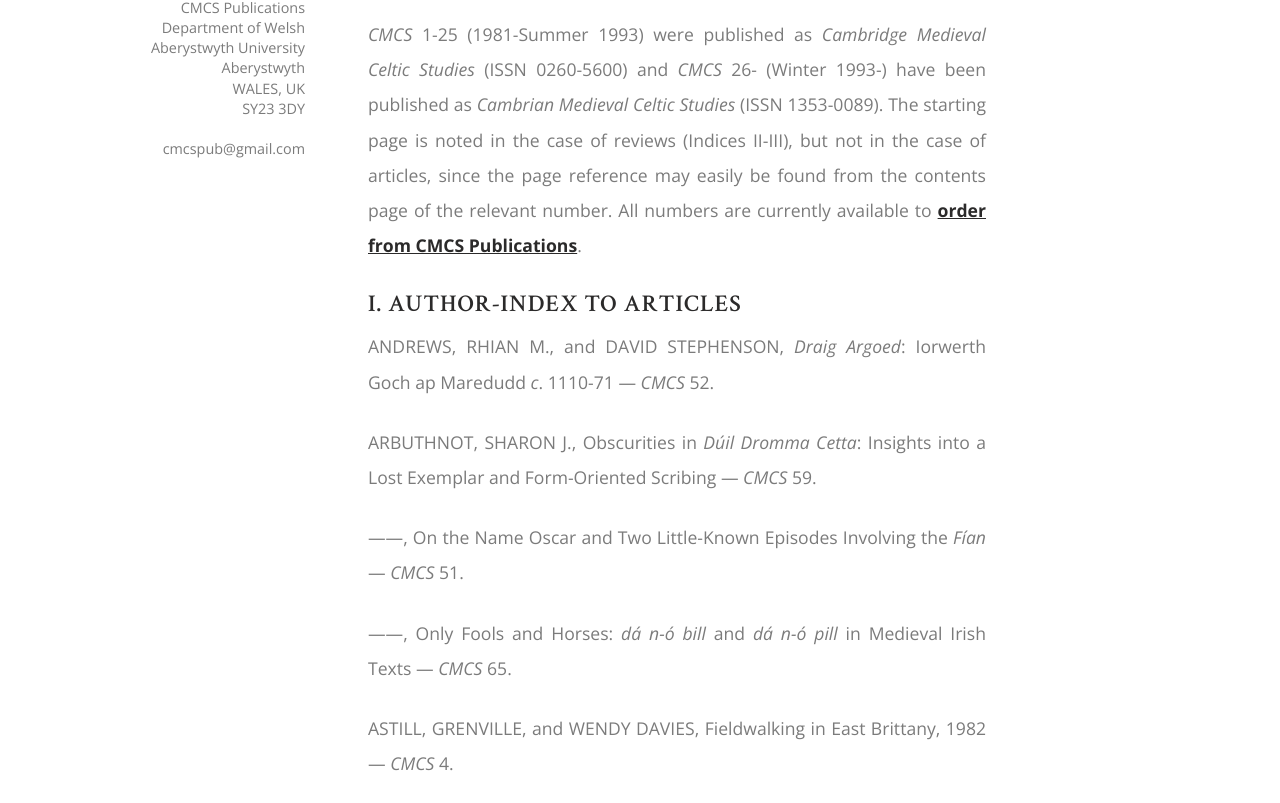
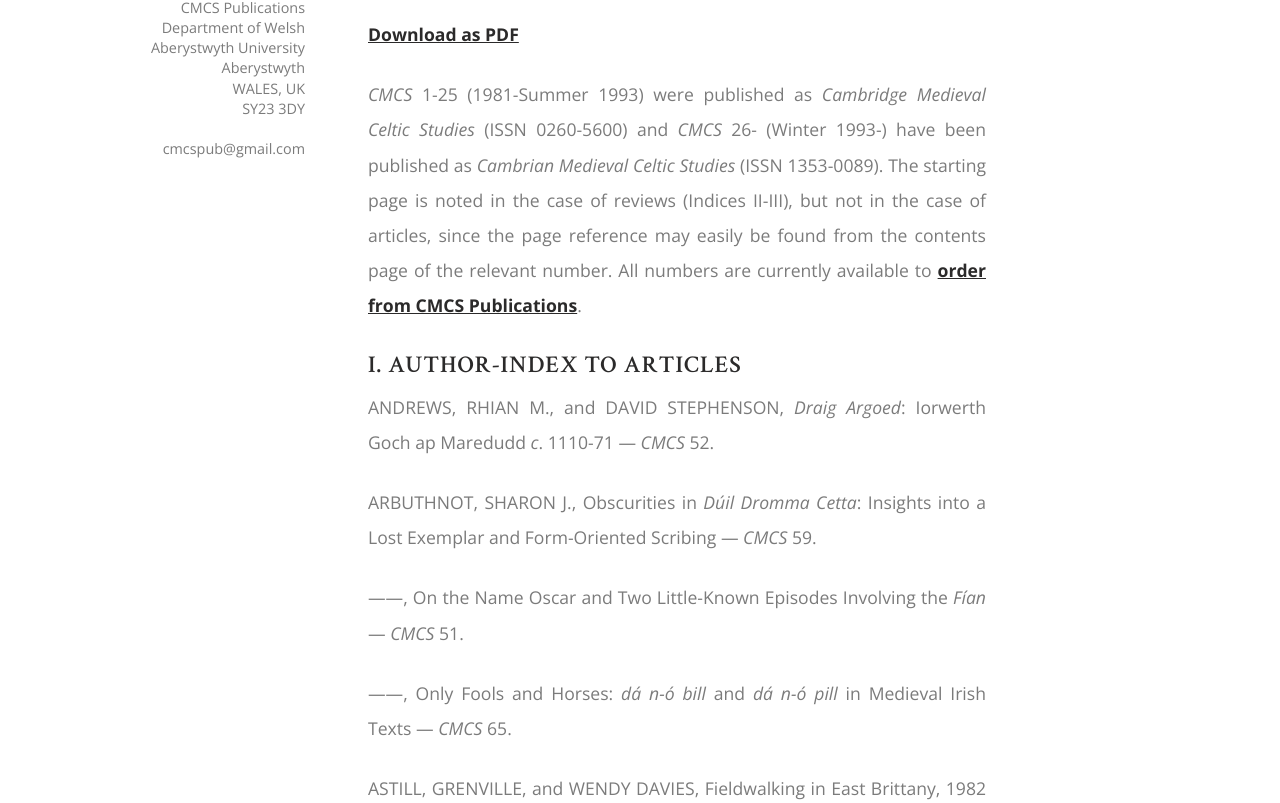
Before and after one commit to gwensw/cmcs, a plain HTML site: page htdocs/indices.html in a window 1280 px wide. Shown: the part 198-1001 px from the top of the page. Drawn offline with nearby package versions, Linux system fonts and the light colour scheme.

Commit message:
Include pdf download link for indices

```diff
--- a/htdocs/indices.html
+++ b/htdocs/indices.html
@@ -74,6 +74,7 @@
 <!-- START MAIN PAGE TEXT -->
 
             <h1>INDICES TO <em>CMCS</em>, 1-75 (1981-2018)</h1>
+            <p><a href="downloads/Index CMCS 1-75.pdf">Download as PDF</a></p>
             <p><em>CMCS </em>1-25 (1981-Summer 1993) were published as <em>Cambridge Medieval Celtic Studies </em>(ISSN 0260-5600) and <em>CMCS </em>26- (Winter 1993-) have been published as <em>Cambrian Medieval Celtic Studies </em>(ISSN 1353-0089). The starting page is noted in the case of reviews (Indices II-III), but not in the case of articles, since the page reference may easily be found from the contents page of the relevant number. All numbers are currently available to <a href="forms/Order_Form_CMCS_Publications.pdf">order from CMCS Publications</a>.</p>
 
             <h2>I. AUTHOR-INDEX TO ARTICLES</h2>
```
Also changed, not shown: 1 other file.
